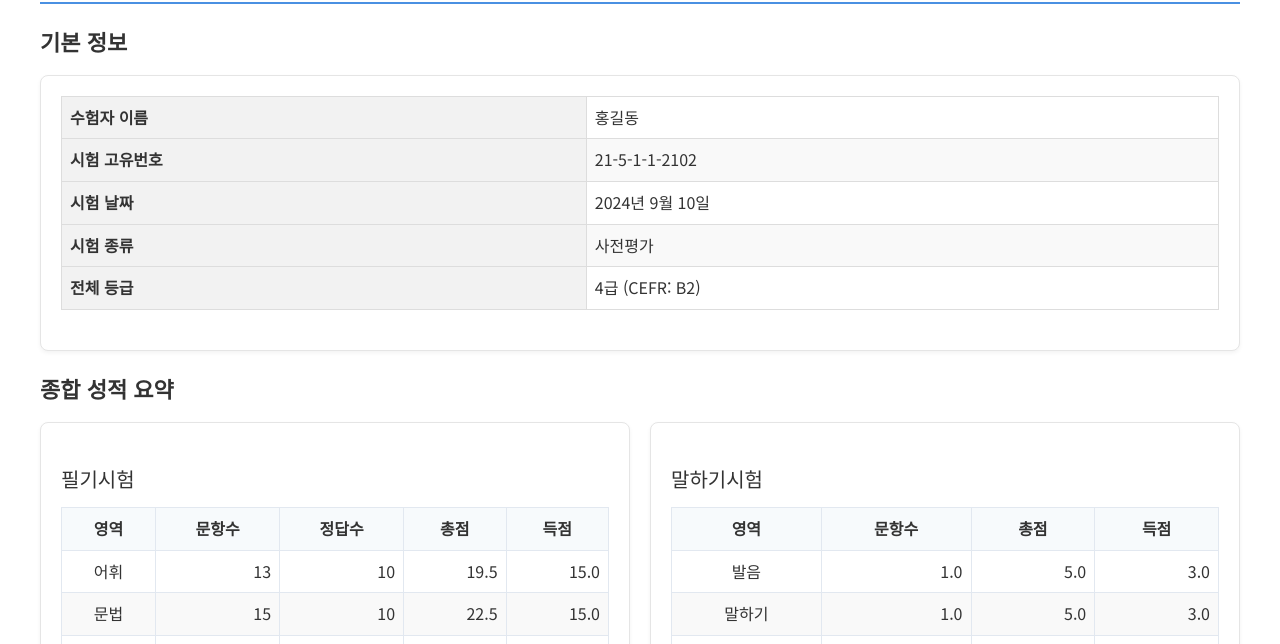
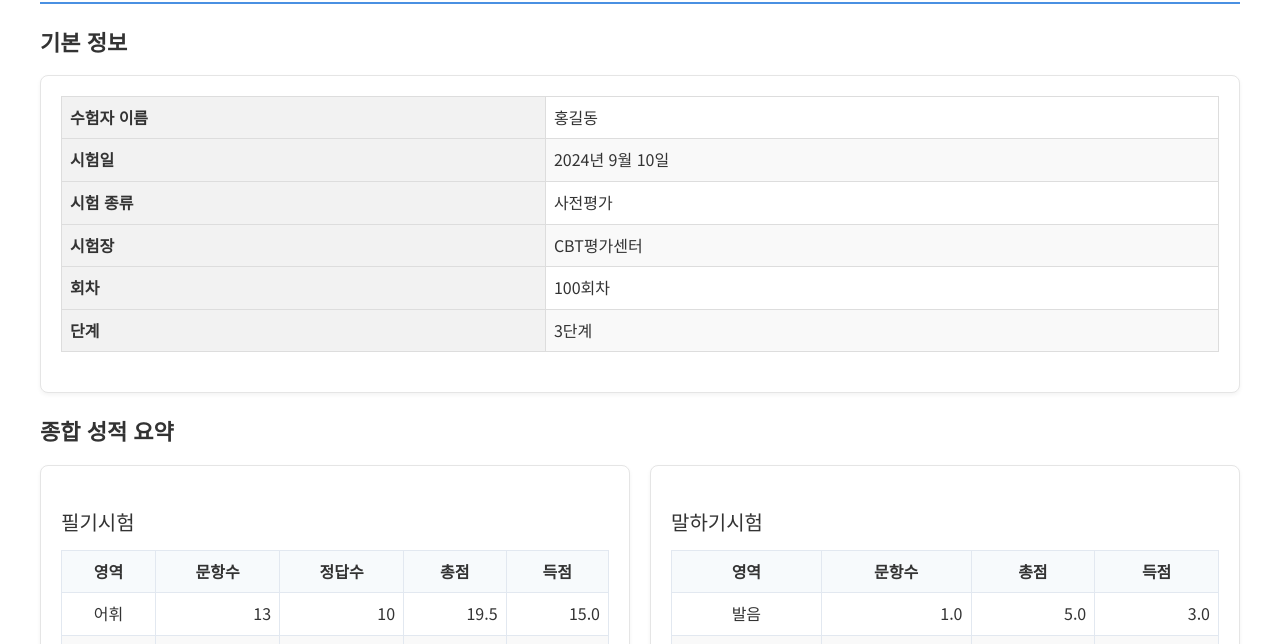
Before and after one commit to dev-dkt/k-leap, a plain HTML site: page 01-수험자 대상 리포트/01-종합 성적표.html in a window 1280 px wide. Shown: the part 156-800 px from the top of the page. Drawn offline with nearby package versions, Linux system fonts and the light colour scheme.

```diff
--- a/01-수험자 대상 리포트/01-종합 성적표.html
+++ b/01-수험자 대상 리포트/01-종합 성적표.html
@@ -26,10 +26,11 @@
                 <div class="card">
                     <table>
                         <tr><th>수험자 이름</th><td>홍길동</td></tr>
-                        <tr><th>시험 고유번호</th><td>21-5-1-1-2102</td></tr>
-                        <tr><th>시험 날짜</th><td>2024년 9월 10일</td></tr>
+                        <tr><th>시험일</th><td>2024년 9월 10일</td></tr>
                         <tr><th>시험 종류</th><td>사전평가</td></tr>
-                        <tr><th>전체 등급</th><td>4급 (CEFR: B2)</td></tr>
+                        <tr><th>시험장</th><td>CBT평가센터</td></tr>
+                        <tr><th>회차</th><td>100회차</td></tr>
+                        <tr><th>단계</th><td>3단계</td></tr>
                     </table>
                 </div>
             </section>
```
Also changed, not shown: 7 other files.
